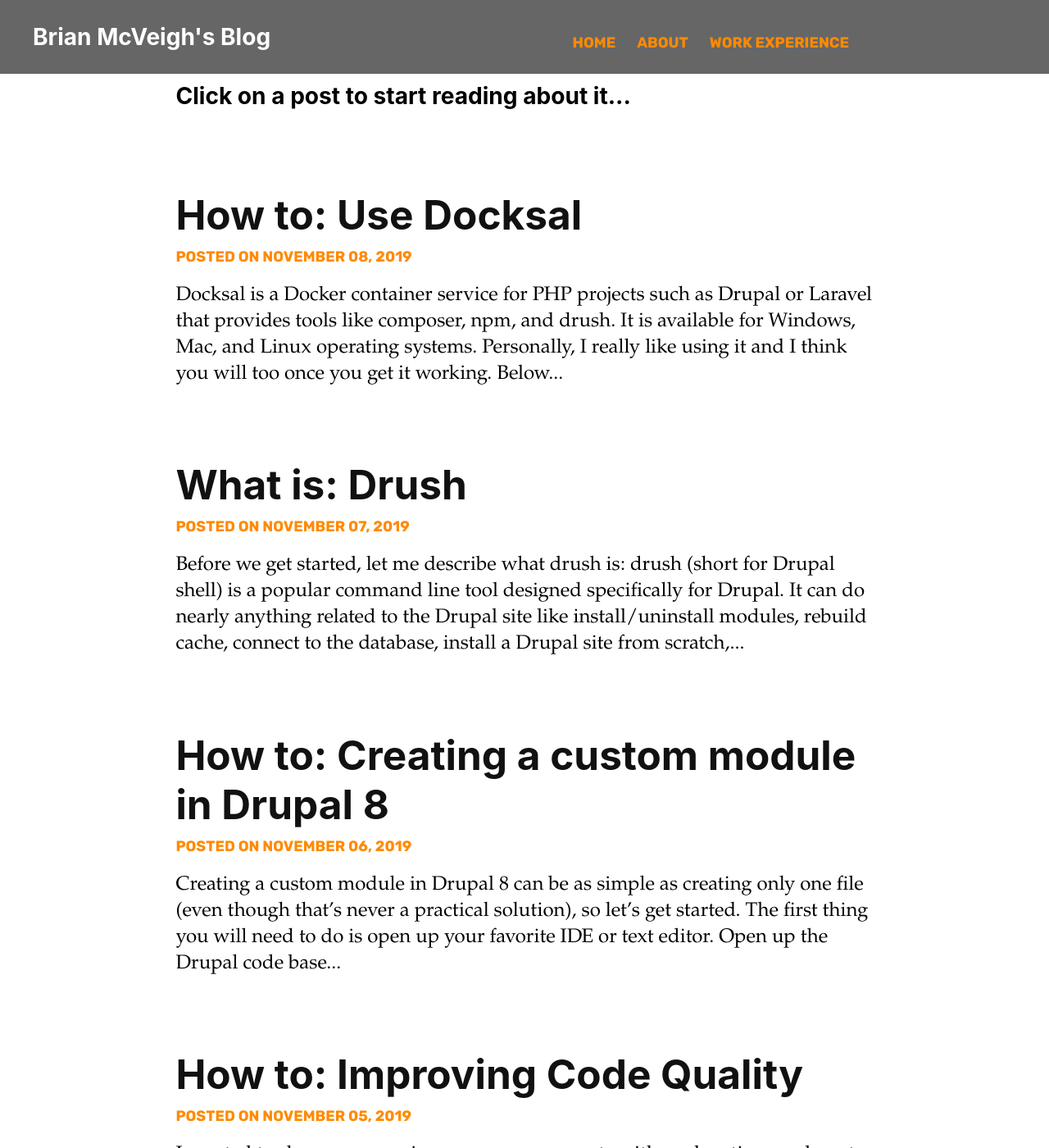
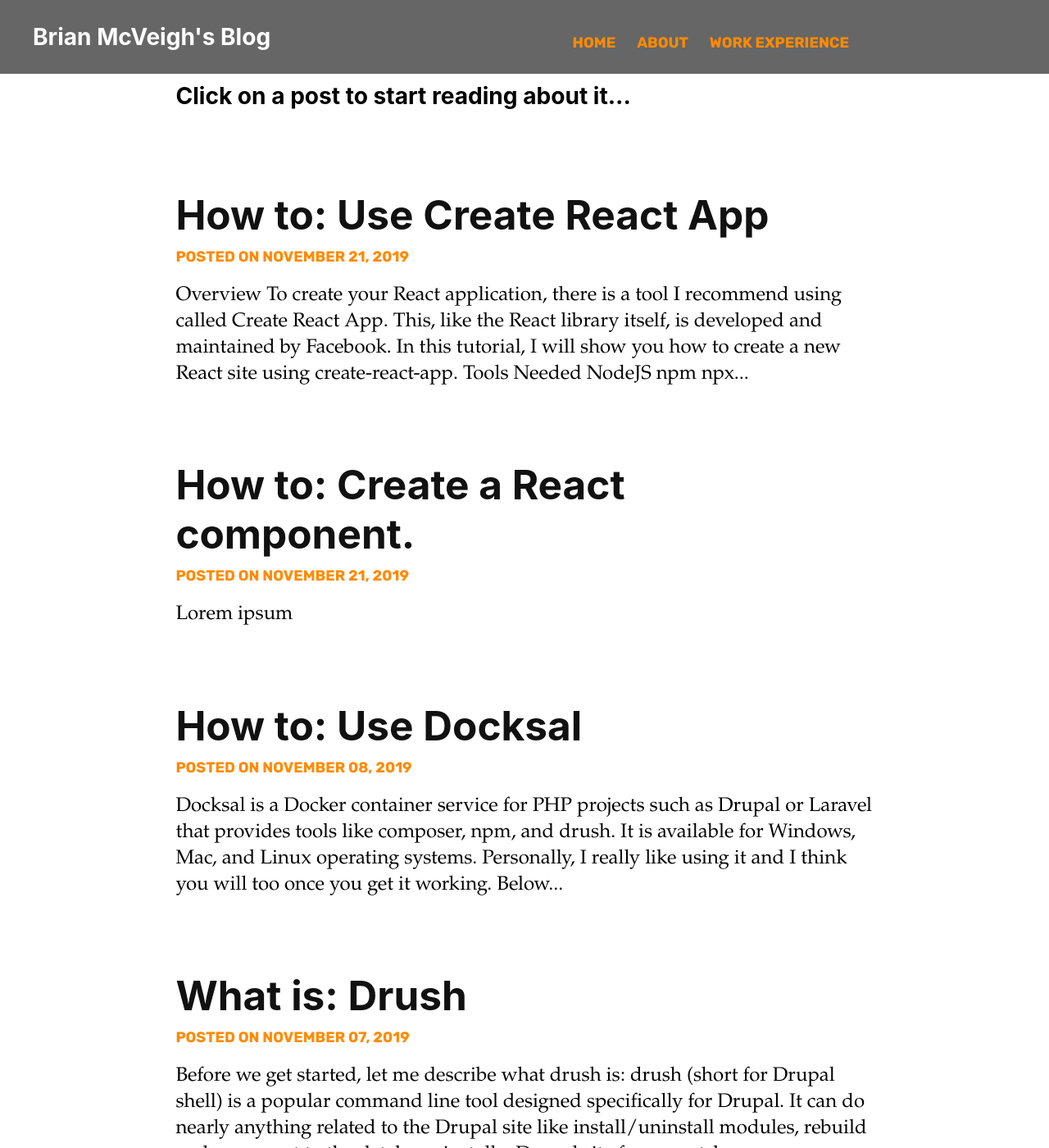
Before and after one commit to bmcveigh/bmcveigh.github.io, a Jekyll site: the page built from index.markdown, in a window 1280 px wide and 1400 px high. Shown: the whole window at 82% size. Built offline with Jekyll 4.4.1, drawn with Linux system fonts in a browser that asks for light colours.

Commit message:
Added a post and single line syntax highlighting.

```diff
--- /dev/null
+++ b/_posts/2019-11-21-how-to-create-custom-component-react.markdown
@@ -0,0 +1,7 @@
+---
+layout: post
+title:  "How to: Create a React component."
+date:   2019-11-21 09:53:59 -0500
+categories: tutorials javascript react
+---
+Lorem ipsum
--- /dev/null
+++ b/_posts/2019-11-21-how-to-use-create-react-app.markdown
@@ -0,0 +1,35 @@
+---
+layout: post
+title:  "How to: Use Create React App"
+date:   2019-11-21 09:53:59 -0500
+categories: tutorials javascript react
+---
+### Overview
+
+To create your React application, there is a tool I recommend using called
+**Create React App**. This, like the React library itself, is developed and
+maintained by Facebook. In this tutorial, I will show you how to create
+a new React site using create-react-app.
+
+### Tools Needed
+
+* NodeJS
+* npm
+* npx
+
+If you do not have NodeJS installed, make sure to [download and install it](https://nodejs.org/en/download/);
+we will need this to use npm.
+
+Once NodeJS is downloaded, you will need to install npx. To do this, you can
+run it by typing in
+
+`npm install -g npx`
+
+Once npx is installed successfully without any issues, navigate to the directory
+you would like to save your react project and enter these commands:
+
+{% highlight bash %}
+npx create-react-app my-app
+cd my-app
+npm start
+{% endhighlight %}
--- a/_sass/components/highlight/_highlight.scss
+++ b/_sass/components/highlight/_highlight.scss
@@ -108,3 +108,11 @@
         }
     }
 }
+
+// Single line syntax highlighting (e.g. `foo`)
+.highlighter-rouge {
+    background: $highlight-bg-color;
+    border-radius: 8px;
+    padding: 1px 9px;
+    color: $highlight-text-color;
+}
```
